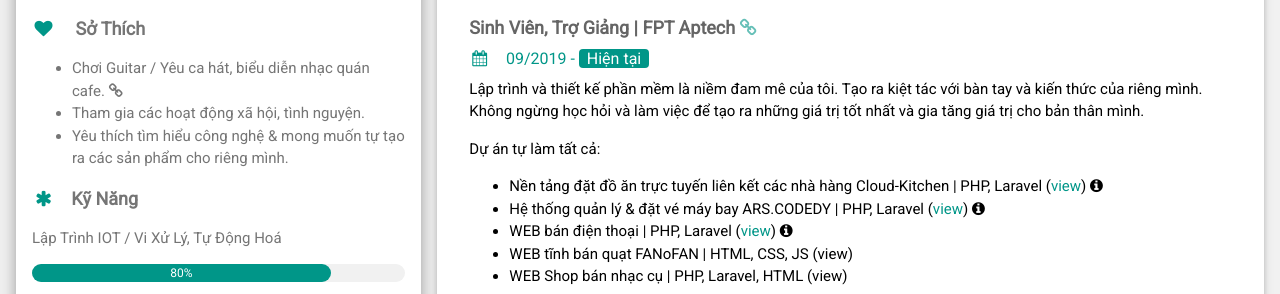
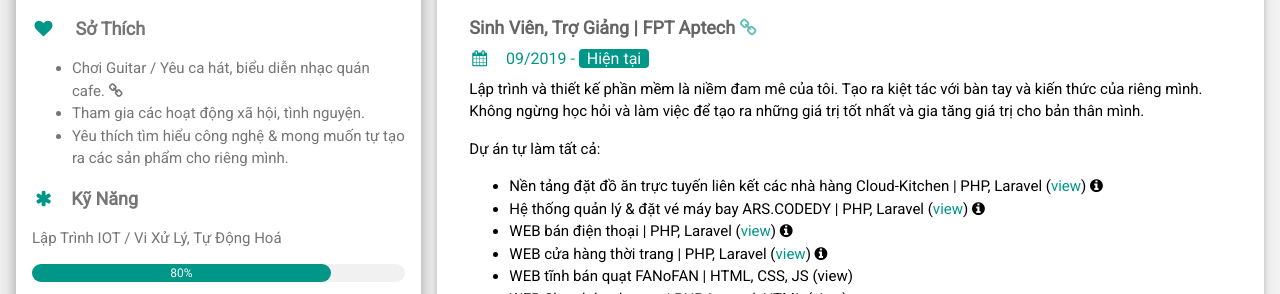
Before and after one commit to Hieu-iceTea/Hieu-iceTea.github.io, a website: page cv/index.html in a window 1280 px wide. Shown: the part 657-951 px from the top of the page. Drawn offline with nearby package versions, Linux system fonts and the light colour scheme.

Commit message:
UPDATE: thêm WEB cửa hàng thời trang (shop-fashion-cg)

```diff
--- a/cv/index.html
+++ b/cv/index.html
@@ -333,6 +333,28 @@
                                 </i>
 
                             </li>
+
+                            <li>WEB cửa hàng thời trang | PHP, Laravel
+                                (<a href="http://shop-fashion-cg.hieu-icetea.epizy.com" style="color: #009688;"
+                                    target="_blank" title="Shop Fashion CG">view</a>)
+
+                                <i class="fa fa-info-circle" style="cursor: pointer;" data-toggle="tooltip-popover"
+                                    title="Thông tin (Click ◉ ẩn/hiện)" data-placement="bottom" data-html="true"
+                                    data-content="‣ Tài khoản Member: customer / pass 123456.
+                                    <br>
+                                    ‣ Tài khoản Admin: admin / pass 123456.
+                                    <br>
+                                    ‣ Link admin: thêm /admin sau URL trang chủ.
+                                    <br>
+                                    <br>
+                                    • Liên hệ với Hiếu để được tạo tài khoản admin có đủ quyền của riêng bạn & được
+                                    hướng dẫn chi tiết cách sử dụng.
+                                    <br>
+                                    Cảm ơn. 💜">
+                                </i>
+
+                            </li>
+
                             <li>WEB tĩnh bán quạt FANoFAN | HTML, CSS, JS
                                 (<a href="http://hieu-icetea.github.io/T1909M_FANoFAN" target="_blank"
                                     title="FANoFAN">view</a>)
```
